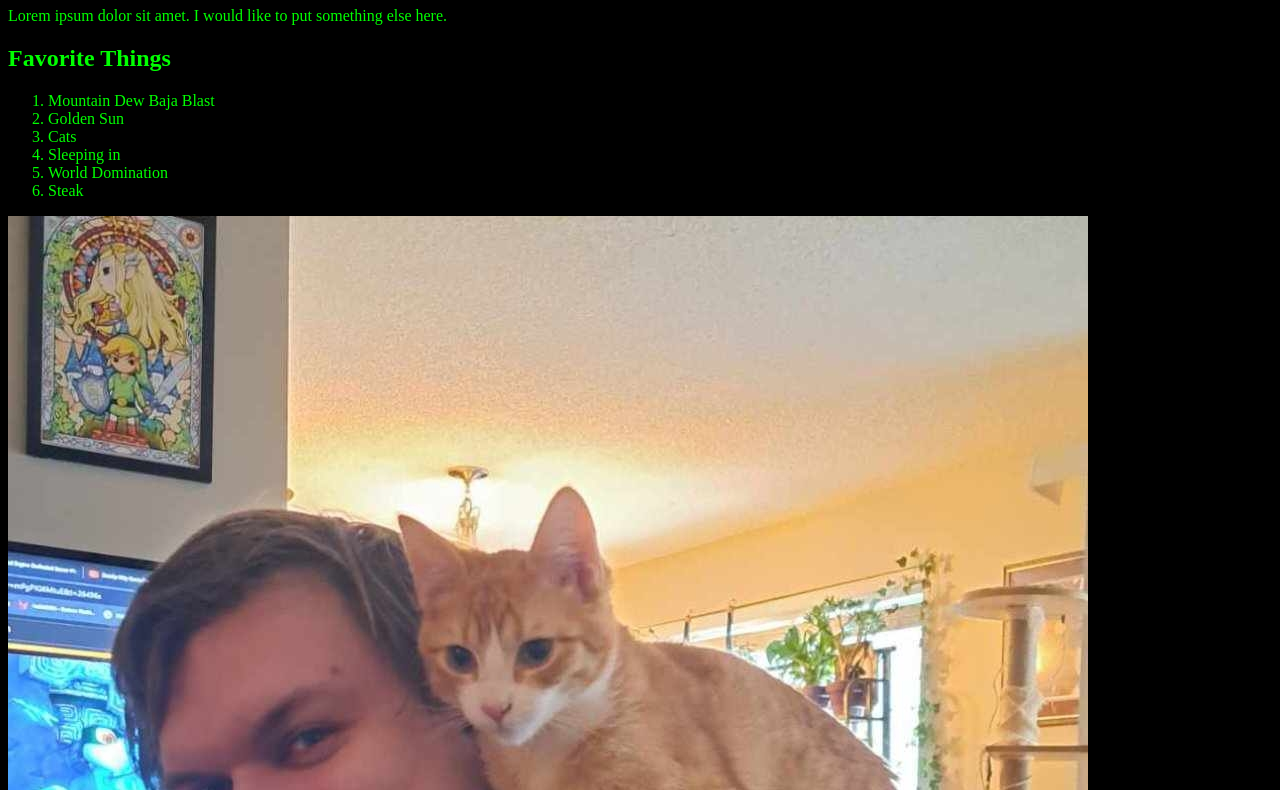
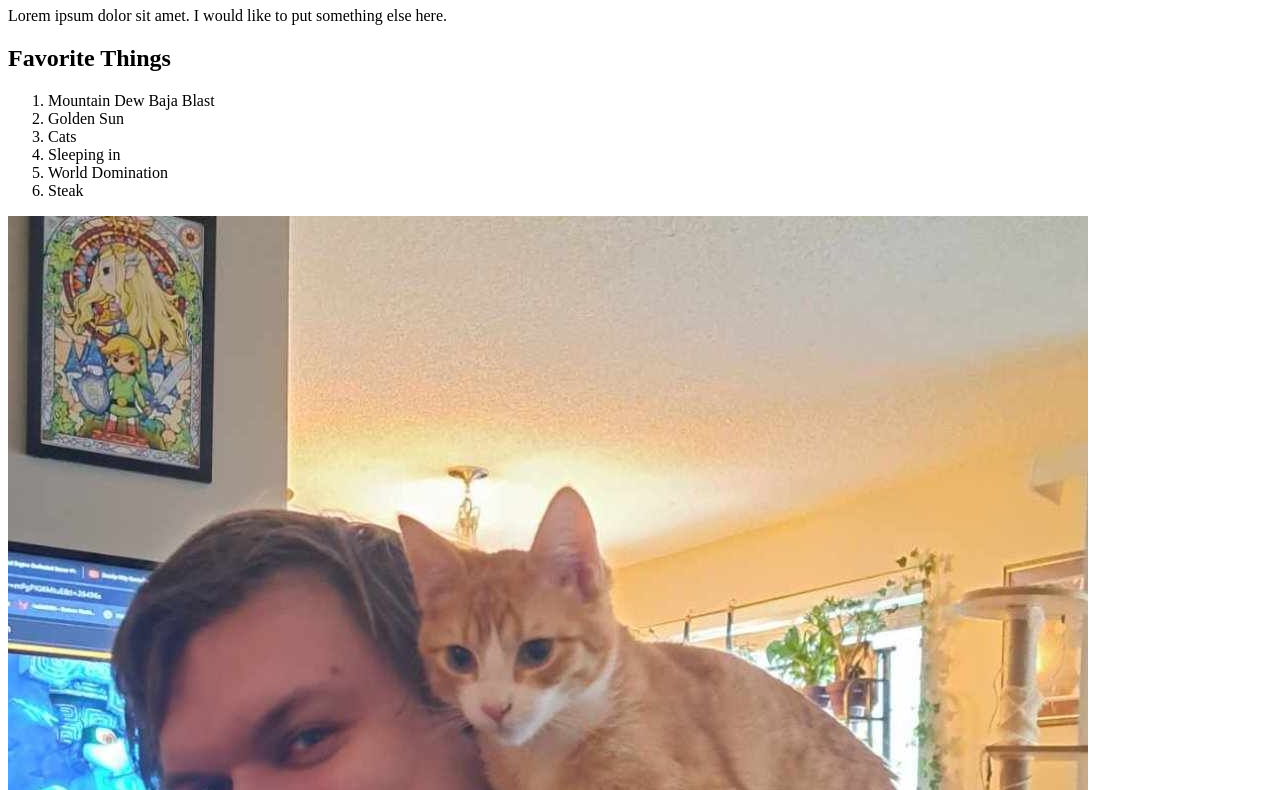
Before and after one commit to NeonArceuthobium/NeonArceuthobium.github.io, a plain HTML site: page index.html in a window 1280 px wide. Shown: the part 73-863 px from the top of the page. Drawn offline with Linux system fonts and the light colour scheme.

Commit message:
Commit two time

```diff
--- a/index.html
+++ b/index.html
@@ -3,19 +3,7 @@
 <head>
     <meta charset="UTF-8">
     <meta name="viewport" content="width=device-width, initial-scale=1.0">
-    <title>Neon</title>
 
-<style>
-
-    body
-    {
-
-        background: #000;
-        color: lime;
-
-    }
-
-</style>
 
 </head>
 <body>
```
